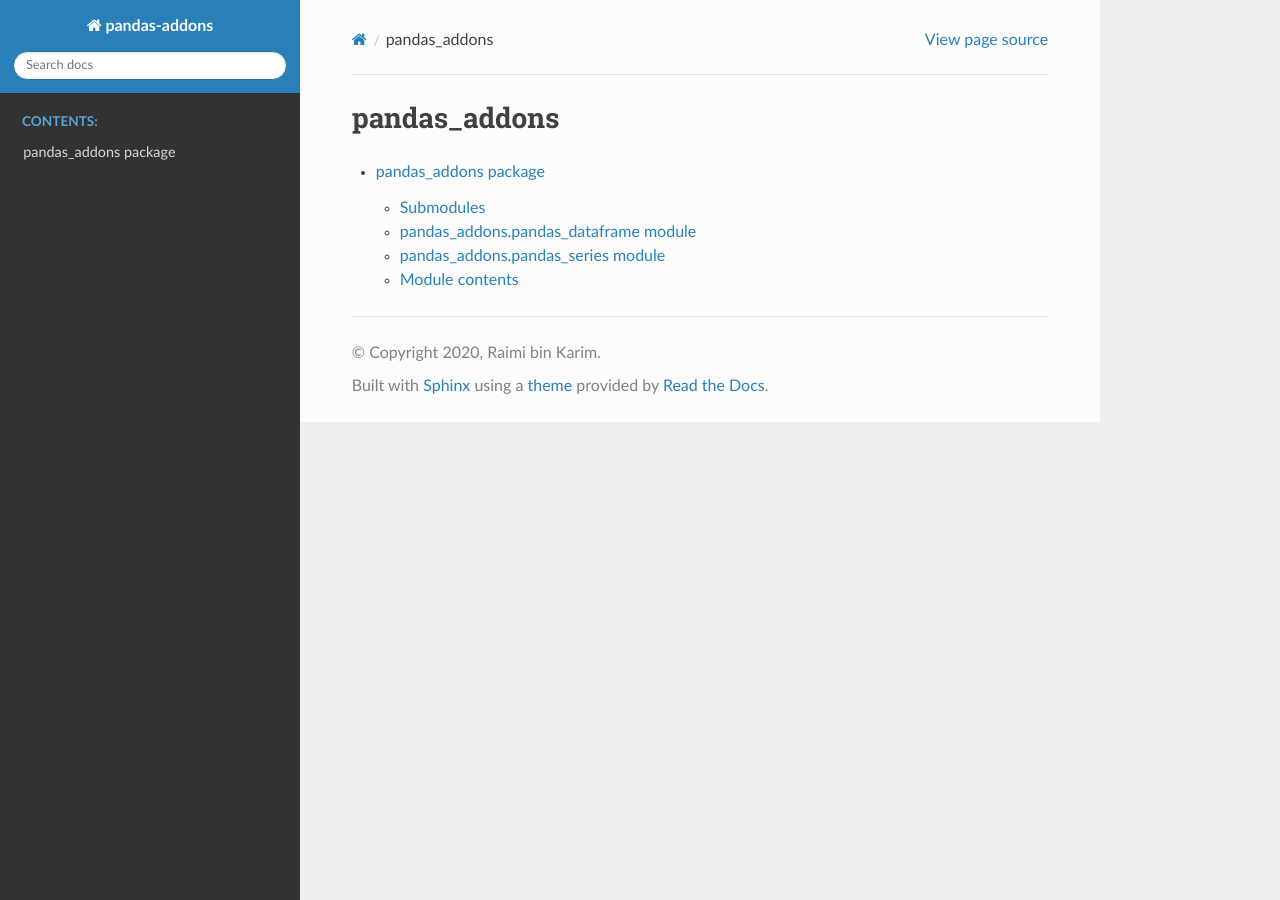
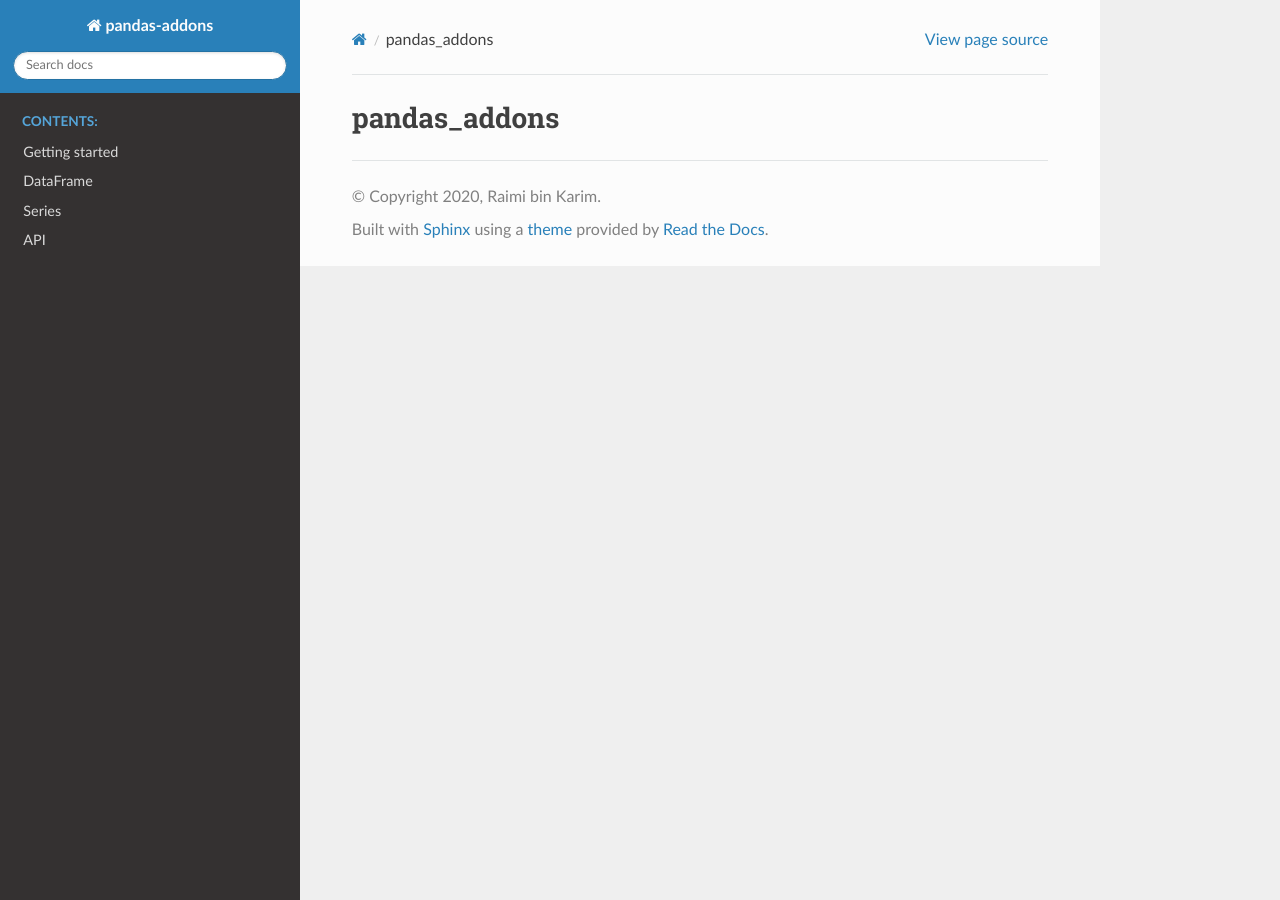
Before and after one commit to remykarem/pandas-lightning, a Sphinx documentation site: the page built from docs/source/modules.rst, in a window 1280 px wide. Built offline with Sphinx 7.4.7 and the Read the Docs theme 2.0.0, drawn with Linux system fonts in a browser that asks for light colours.

Commit message:
Update docs

```diff
--- /dev/null
+++ b/docs/source/api.rst
@@ -0,0 +1,13 @@
+API
+===
+
+Submodules
+----------
+
+pandas\_addons.pandas\_dataframe module
+---------------------------------------
+
+.. autoclass:: pandas_addons.pandas_dataframe.Pipeline
+   :members:
+   :undoc-members:
+   :show-inheritance:
--- a/docs/source/conf.py
+++ b/docs/source/conf.py
@@ -12,7 +12,7 @@
 #
 import os
 import sys
-sys.path.insert(0, os.path.abspath('../../pandas_addons/'))
+sys.path.insert(0, os.path.abspath('../../'))
 
 
 # -- Project information -----------------------------------------------------
@@ -31,7 +31,8 @@
 # extensions coming with Sphinx (named 'sphinx.ext.*') or your custom
 # ones.
 extensions = [
-    "sphinx.ext.autodoc"
+    "sphinx.ext.autodoc",
+    "sphinx.ext.autosummary",
 ]
 
 # Add any paths that contain templates here, relative to this directory.
--- a/docs/source/index.rst
+++ b/docs/source/index.rst
@@ -10,7 +10,10 @@
    :maxdepth: 2
    :caption: Contents:
 
-   pandas_addons
+   tutorial
+   dataframe
+   series
+   api
 
 
 
--- a/docs/source/modules.rst
+++ b/docs/source/modules.rst
@@ -3,5 +3,3 @@
 
 .. toctree::
    :maxdepth: 4
-
-   pandas_addons
--- a/docs/source/pandas_addons.rst
+++ /dev/null
@@ -1,30 +0,0 @@
-pandas\_addons package
-======================
-
-Submodules
-----------
-
-pandas\_addons.pandas\_dataframe module
----------------------------------------
-
-.. automodule:: pandas_addons.pandas_dataframe
-   :members:
-   :undoc-members:
-   :show-inheritance:
-
-pandas\_addons.pandas\_series module
-------------------------------------
-
-.. automodule:: pandas_addons.pandas_series
-   :members:
-   :undoc-members:
-   :show-inheritance:
-
-
-Module contents
----------------
-
-.. automodule:: pandas_addons
-   :members:
-   :undoc-members:
-   :show-inheritance:
```
Also changed, not shown: docs/source/dataframe.rst (added, +45 -0 lines), docs/source/series.rst (added, +47 -0 lines), docs/source/tutorial.rst (added, +7 -0 lines).
